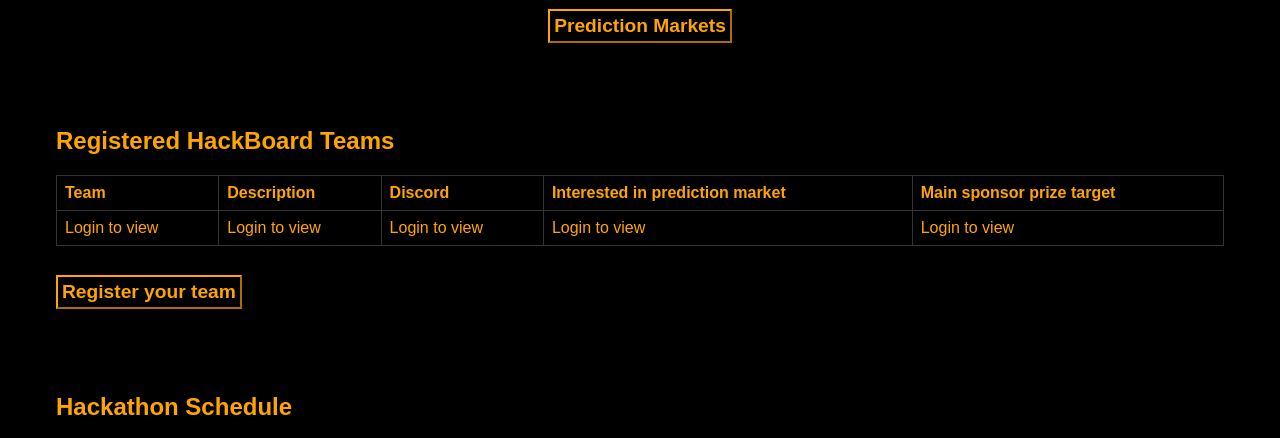
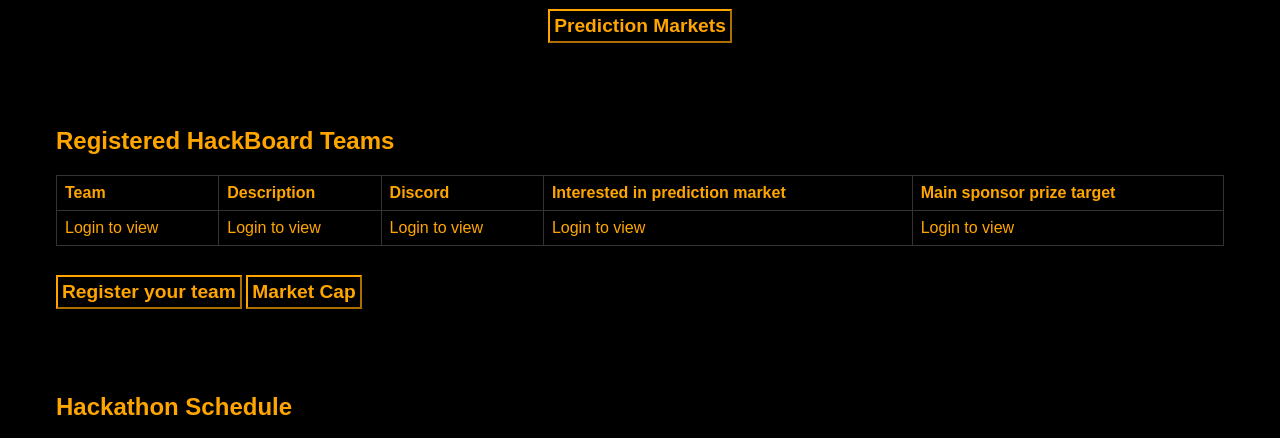
Before and after one commit to antron3000/Hack-The-Hackathon, a plain HTML site: page index.html in a window 1280 px wide. Shown: the part 351-789 px from the top of the page. Drawn offline with nearby package versions, Linux system fonts and the light colour scheme.

Commit message:
market cap

```diff
--- a/index.html
+++ b/index.html
@@ -50,6 +50,8 @@
         </table>
         <br>
         <a href="/Signup/signup.html"><button>Register your team</button></a>
+        <a href="/Marketplace"><button>Market Cap</button></a>
+
     </section>
 
     <!-- Team Tokens & MarketCaps -->
```
